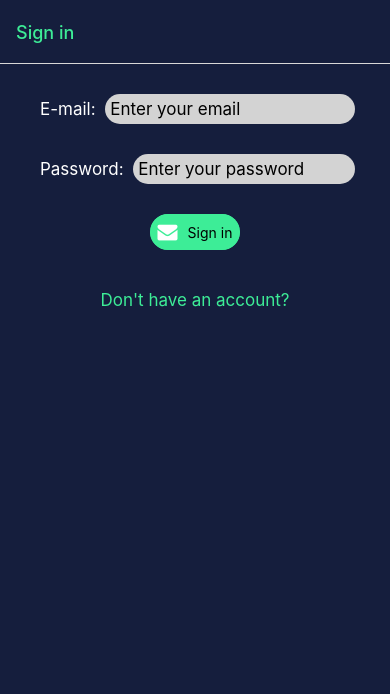
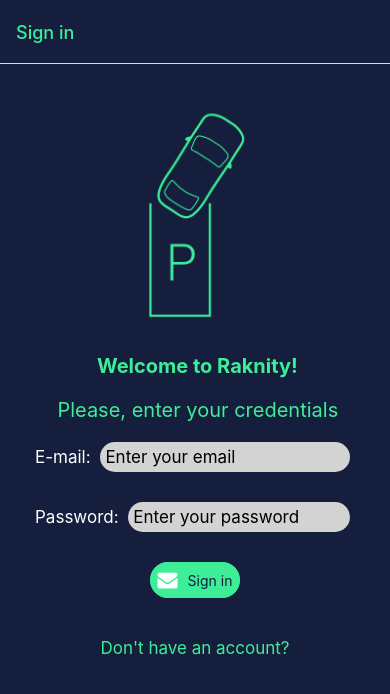
Before and after one commit to Mahmoudkamel50/Raknity, a React Native app in the folder Raknity/: screen / in a window 390 px wide. Shown: the top 694 px of the page. Built offline with nearby package versions, Linux system fonts and the light colour scheme; no server answers.

Commit message:
restyling sign in page

```diff
--- a/Raknity/components/SignIn.jsx
+++ b/Raknity/components/SignIn.jsx
@@ -1,4 +1,4 @@
-import { StyleSheet, TextInput, View, Text } from "react-native";
+import { StyleSheet, TextInput, View, Text, Image } from "react-native";
 import React, { useState, useContext } from "react";
 import Icon from "react-native-vector-icons/FontAwesome";
 import { AuthContext } from "../dataBase/Utils";
@@ -7,13 +7,22 @@ import { createNativeStackNavigator } from "@react-navigation/native-stack";
 import { login } from "../dataBase/authorization";
 import { StatusBar } from "expo-status-bar";
 
-const SignIn = ({navigation}) => {
+const SignIn = ({ navigation }) => {
   const [email, setEmail] = useState("");
   const [password, setPassword] = useState("");
   const [error, setError] = useState("");
 
   return (
     <View style={styles.container}>
+      <View style={{ alignItems: 'center' }}>
+        <Image source={require('../assets/Final-Raknity-logo.png')} style={styles.img} />
+      </View>
+      <View style={{ alignItems: 'center' }}>
+        <Text style={styles.welcomeTxt}> Welcome to Raknity!</Text>
+      </View>
+      <View style={{ alignItems: 'center', padding: 10 }}>
+        <Text style={styles.credTxt}> Please, enter your credentials</Text>
+      </View>
       <View style={styles.input}>
         <Text style={{ fontSize: 17, color: '#fff', padding: 5 }}>E-mail: </Text>
         <View style={styles.textInput}>
@@ -51,17 +60,19 @@ const SignIn = ({navigation}) => {
               .catch((error) => setError(error.message));
           }}
         >
-          <Text>Sign in</Text>
+          <Text style={styles.btText}>Sign in</Text>
         </Icon.Button>
         <Text style={styles.error}>{error}</Text>
       </View>
+      <View style={{ alignItems: 'center' }}>
         <Text
           style={styles.noAccount}
           onPress={() => navigation.navigate("Sign up")}
         >
           Don't have an account?
         </Text>
-      <StatusBar style="inverted"/>
+      </View>
+      <StatusBar style="inverted" />
     </View>
   );
 };
@@ -72,7 +83,6 @@ const styles = StyleSheet.create({
   container: {
     flex: 1,
     padding: 30,
-    alignItems: "center",
     flexDirection: "column",
     backgroundColor: '#151e3d'
   },
@@ -101,4 +111,23 @@ const styles = StyleSheet.create({
     color: "red",
     paddingTop: 10,
   },
+  img: {
+    height: 250,
+    width: 250,
+    marginBottom: 10,
+  },
+  welcomeTxt: {
+    fontSize: 20,
+    fontWeight: 'bold',
+    paddingBottom: 10,
+    color: '#3ded97',
+  },
+  credTxt: {
+    fontSize: 20,
+    paddingBottom: 10,
+    color: '#3ded97',
+  },
+  btText: {
+    color: '#151e3d'
+  }
 });
```
Lines whose indentation alone changed are shown as unchanged.
